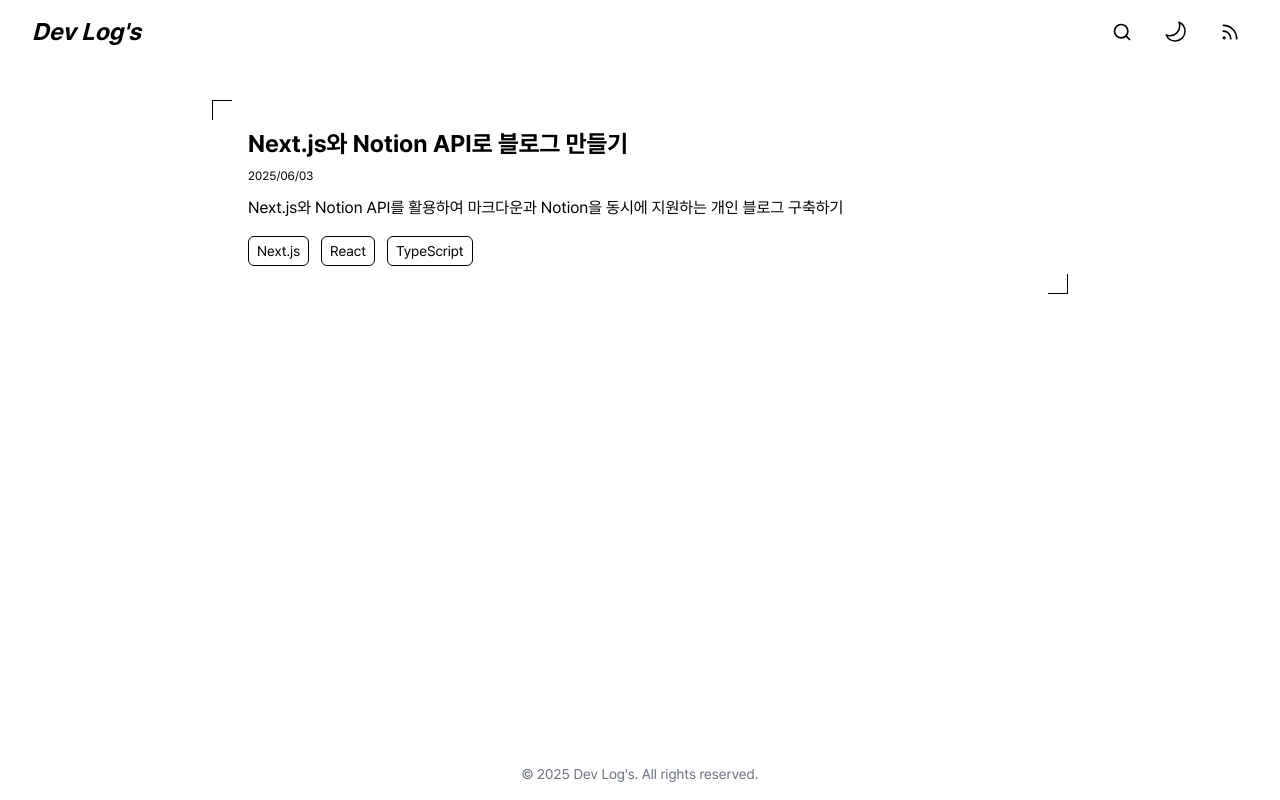
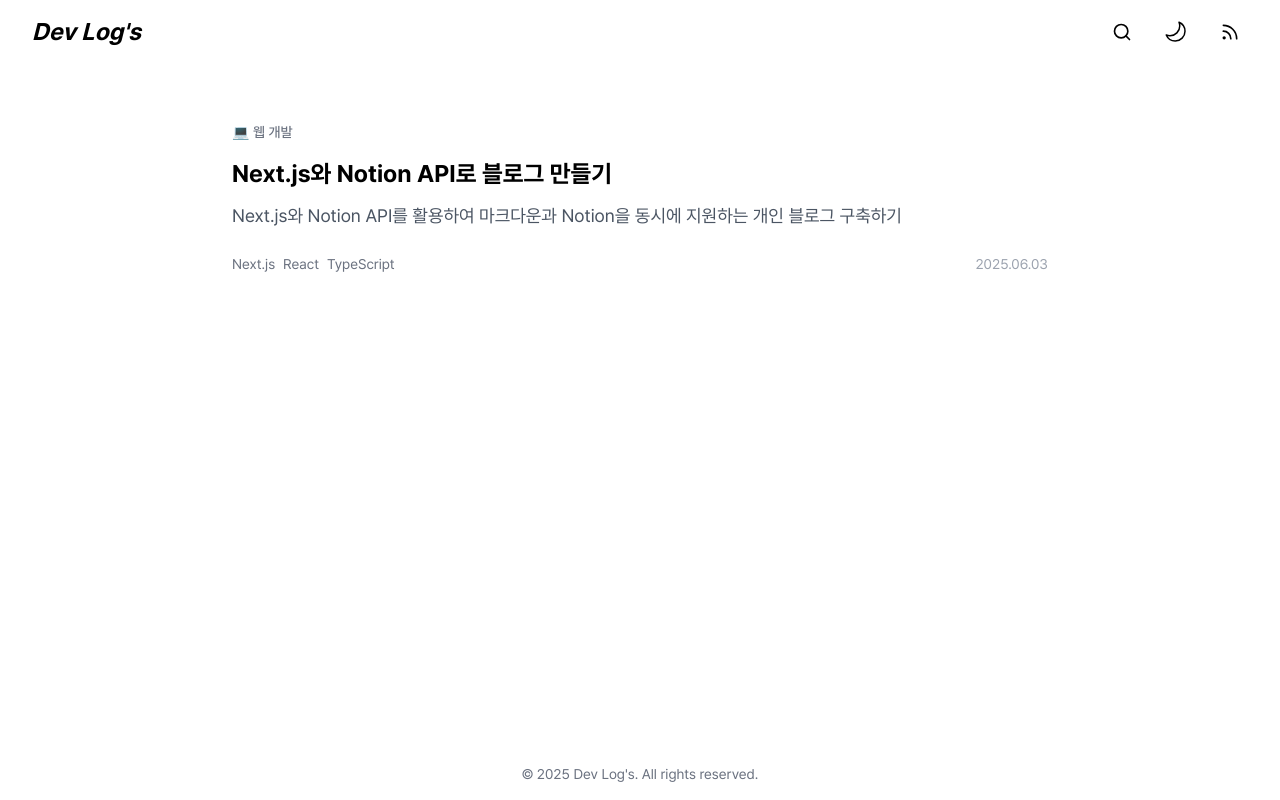
Before and after one commit to devsoob/dev-soob-log, a Next.js app: page / in a window 1280 px wide. Built offline with nearby package versions, Linux system fonts and the light colour scheme; no server answers.

Commit message:
Design: Update dark mode styles and UI improvements

```diff
--- a/components/Header.tsx
+++ b/components/Header.tsx
@@ -97,7 +97,7 @@ export default function Header({ onSearchResults, onSearching, onSearchVisible }
   }, [isSearchVisible]);
 
   return (
-    <header className="fixed top-0 left-0 right-0 bg-white/80 dark:bg-black/80 backdrop-blur-sm z-[100]">
+    <header className="fixed top-0 left-0 right-0 bg-white/80 dark:bg-[#1a1a1a]/80 backdrop-blur-sm z-[100]">
       <div className="w-full flex justify-between items-center px-4 xs:px-8 h-14 xs:h-16">
         <Link href="/" className="text-xl xs:text-2xl font-bold italic hover:scale-105 transition-transform duration-200 text-black dark:text-white" onClick={handleLogoClick}>
           Dev Log&apos;s
@@ -106,7 +106,7 @@ export default function Header({ onSearchResults, onSearching, onSearchVisible }
           {isHomePage && !isSearchVisible && (
             <button
               onClick={() => setIsSearchVisible(true)}
-              className="p-1.5 xs:p-2 rounded-full hover:bg-gray-100 dark:hover:bg-gray-800 transition-colors duration-200"
+              className="p-1.5 xs:p-2 rounded-full hover:bg-gray-100 dark:hover:bg-[#262626] transition-colors duration-200"
               title="Search"
             >
               <svg
@@ -132,7 +132,7 @@ export default function Header({ onSearchResults, onSearching, onSearchVisible }
                 type="text"
                 value={searchTerm}
                 onChange={(e) => setSearchTerm(e.target.value)}
-                className="w-48 xs:w-64 pl-2 pr-8 py-1 text-xs xs:text-sm text-gray-900 bg-white/50 dark:bg-black/50 border-b border-black dark:border-white focus:outline-none dark:text-white backdrop-blur-sm"
+                className="w-48 xs:w-64 pl-2 pr-8 py-1 text-xs xs:text-sm text-gray-900 dark:text-white border-b border-black dark:border-white focus:outline-none bg-transparent"
                 autoFocus
               />
               <button
@@ -161,7 +161,7 @@ export default function Header({ onSearchResults, onSearching, onSearchVisible }
           <ThemeToggle />
           <Link
             href="/rss.xml"
-            className="p-1.5 xs:p-2 rounded-full hover:bg-gray-100 dark:hover:bg-gray-800 transition-colors duration-200"
+            className="p-1.5 xs:p-2 rounded-full hover:bg-gray-100 dark:hover:bg-[#262626] transition-colors duration-200"
             title="RSS Feed"
             target="_blank"
             rel="noopener noreferrer"
@@ -185,13 +185,13 @@ export default function Header({ onSearchResults, onSearching, onSearchVisible }
           </Link>
         </div>
         {isHomePage && isSearchVisible && (
-          <div className="w-full xs:hidden mt-2 absolute top-full left-0 px-4 bg-white/80 dark:bg-black/80 backdrop-blur-sm pb-4">
+          <div className="w-full xs:hidden mt-2 absolute top-full left-0 px-4 pb-4">
             <form onSubmit={handleSearchSubmit} className="relative">
               <input
                 type="text"
                 value={searchTerm}
                 onChange={(e) => setSearchTerm(e.target.value)}
-                className="w-full pl-2 pr-8 py-1 text-xs text-gray-900 bg-white/50 dark:bg-black/50 border-b border-black dark:border-white focus:outline-none dark:text-white backdrop-blur-sm"
+                className="w-full pl-2 pr-8 py-1 text-xs text-gray-900 dark:text-white border-b border-black dark:border-white focus:outline-none bg-transparent"
                 autoFocus
               />
               <button
--- a/components/PostCard.tsx
+++ b/components/PostCard.tsx
@@ -2,6 +2,7 @@ import React from 'react';
 import { useRouter } from 'next/router';
 import { UnifiedPost } from '@/types/post';
 import Tag from './Tag';
+import Link from 'next/link';
 
 interface PostCardProps {
   post: UnifiedPost;
@@ -24,29 +25,33 @@ function PostCard({ post }: PostCardProps) {
   };
 
   return (
-    <div
-      className="block mb-4 cursor-pointer relative max-w-4xl mx-auto"
-      onClick={handleClick}
-    >
-      <div className="p-3 xs:p-4 sm:p-6 pt-4 xs:pt-6 sm:pt-8 pb-4 xs:pb-6 sm:pb-8 px-4 xs:px-6 sm:px-10">
-        <div className="absolute top-1 left-1 w-3 h-3 xs:w-4 sm:w-5 xs:h-4 sm:h-5 border-t border-l border-black dark:border-white"></div>
-        <div className="absolute bottom-1 right-1 w-3 h-3 xs:w-4 sm:w-5 xs:h-4 sm:h-5 border-b border-r border-black dark:border-white"></div>
+    <Link href={`/posts/${post.slug}`} className="block">
+      <div className="relative p-4 xs:p-5 sm:p-6 rounded-xl bg-white dark:bg-[#1a1a1a] hover:shadow-md hover:-translate-y-1 transition-all duration-200">
         <article>
-          <h2 className="text-lg xs:text-xl sm:text-2xl font-bold mb-2 text-black dark:text-white">{post.title}</h2>
-          <div className="text-black dark:text-white text-xs mb-3">
-            {formattedDate}
+          <span className="inline-block text-xs xs:text-sm font-medium text-gray-500 dark:text-gray-400 mb-4">{post.category}</span>
+          <h2 className="text-lg xs:text-xl sm:text-2xl font-bold mb-3 text-black dark:text-white group-hover:text-gray-600 dark:group-hover:text-gray-300 transition-colors duration-200">{post.title}</h2>
+          <p className="text-gray-600 dark:text-gray-400 text-sm xs:text-base sm:text-lg mb-4 line-clamp-2">{post.description}</p>
+          <div className="flex items-center justify-between mt-6">
+            {post.tags && post.tags.length > 0 && (
+              <div className="flex flex-wrap gap-2">
+                {post.tags.map((tag) => (
+                  <span key={tag} className="text-xs xs:text-sm text-gray-500 dark:text-gray-400">
+                    {tag}
+                  </span>
+                ))}
+              </div>
+            )}
+            <time className="text-xs xs:text-sm text-gray-400 dark:text-gray-500">
+              {new Date(post.date).toLocaleDateString('ko-KR', {
+                year: 'numeric',
+                month: '2-digit',
+                day: '2-digit'
+              }).replace(/\./g, '.').replace(/\s/g, '').replace(/\.$/, '')}
+            </time>
           </div>
-          <p className="text-black dark:text-white text-xs xs:text-sm sm:text-base mb-4">{post.description}</p>
         </article>
-        {post.tags && post.tags.length > 0 && (
-          <div className="flex flex-wrap gap-2 xs:gap-3 mt-4">
-            {post.tags.map((tag) => (
-              <Tag key={tag} name={tag} />
-            ))}
-          </div>
-        )}
       </div>
-    </div>
+    </Link>
   );
 }
 
--- a/components/Tag.tsx
+++ b/components/Tag.tsx
@@ -9,7 +9,7 @@ interface TagProps {
 }
 
 export default function Tag({ name, count, className = '', onClick }: TagProps) {
-  const baseClasses = 'inline-flex items-center px-1.5 xs:px-2 py-0.5 xs:py-1 rounded-md text-xs xs:text-sm bg-white dark:bg-black border border-black dark:border-white text-black dark:text-white';
+  const baseClasses = 'inline-flex items-center px-1.5 xs:px-2 py-0.5 xs:py-1 rounded-md text-xs xs:text-sm bg-white dark:bg-[#1a1a1a] border border-black dark:border-white text-black dark:text-white';
 
   if (onClick) {
     return (
--- a/components/ThemeToggle.tsx
+++ b/components/ThemeToggle.tsx
@@ -35,7 +35,7 @@ export default function ThemeToggle() {
   return (
     <button
       onClick={toggleTheme}
-      className="p-1.5 xs:p-2 rounded-full hover:bg-gray-100 dark:hover:bg-gray-800 transition-colors duration-200"
+      className="p-1.5 xs:p-2 rounded-full hover:bg-gray-100 dark:hover:bg-[#262626] transition-colors duration-200"
       aria-label="Toggle theme"
     >
       <div className={`relative w-5 h-5 xs:w-6 xs:h-6 transition-transform duration-500 ${isAnimating ? 'rotate-180' : ''}`}>
--- a/pages/index.tsx
+++ b/pages/index.tsx
@@ -45,7 +45,7 @@ export default function Home({ posts }: Props) {
         <meta property="og:type" content="website" />
       </Head>
 
-      <div className="min-h-screen bg-white dark:bg-black flex flex-col">
+      <div className="min-h-screen bg-white dark:bg-[#1a1a1a] flex flex-col">
         <Header onSearchResults={handleSearchResults} onSearching={handleSearching} onSearchVisible={handleSearchVisible} />
         <main className="flex-1 max-w-4xl mx-auto px-4 pt-24 pb-8 w-full">
           <section className={`space-y-8 ${isSearchVisible ? 'mt-8 xs:mt-0' : ''}`}>
--- a/pages/posts/[slug].tsx
+++ b/pages/posts/[slug].tsx
@@ -17,7 +17,7 @@ export default function PostPage({ post, mdxSource }: PostPageProps) {
   if (!post) return <div>Post not found</div>;
 
   return (
-    <div className="min-h-screen bg-white dark:bg-black flex flex-col">
+    <div className="min-h-screen bg-white dark:bg-[#1a1a1a] flex flex-col">
       <Head>
         <title>Dev Log's</title>
         <meta name="description" content={post.description} />
@@ -26,7 +26,7 @@ export default function PostPage({ post, mdxSource }: PostPageProps) {
       <Header />
 
       <article className="flex-1 max-w-4xl mx-auto px-4 xs:px-6 sm:px-10 pt-20 xs:pt-24 pb-8 w-full">
-        <Link href="/" className="text-blue-500 hover:text-blue-600 mb-4 inline-block text-base xs:text-lg sm:text-xl">
+        <Link href="/" className="text-black dark:text-white hover:text-gray-600 dark:hover:text-gray-300 mb-4 inline-block text-base xs:text-lg sm:text-xl">
           ← Back to Home
         </Link>
         <h1 className="text-2xl xs:text-3xl sm:text-4xl font-bold mb-4 text-black dark:text-white break-words">
@@ -38,7 +38,7 @@ export default function PostPage({ post, mdxSource }: PostPageProps) {
               year: 'numeric',
               month: '2-digit',
               day: '2-digit'
-            }).replace(/\./g, '/').replace(/\s/g, '').replace(/\/$/, '')}
+            }).replace(/\./g, '.').replace(/\s/g, '').replace(/\.$/, '')}
           </time>
           <div className="flex items-center gap-2 xs:gap-3">
             <span className="text-sm xs:text-base sm:text-lg">{post.category}</span>
@@ -46,7 +46,7 @@ export default function PostPage({ post, mdxSource }: PostPageProps) {
           {post.tags.length > 0 && (
             <div className="flex flex-wrap gap-2 xs:gap-3 mt-2">
               {post.tags.map(tag => (
-                <span key={tag} className="bg-white dark:bg-black border border-black dark:border-white px-2 py-1 rounded-md text-xs xs:text-sm">
+                <span key={tag} className="bg-white dark:bg-[#1a1a1a] border border-black dark:border-white px-2 py-1 rounded-md text-xs xs:text-sm">
                   {tag}
                 </span>
               ))}
--- a/styles/globals.css
+++ b/styles/globals.css
@@ -13,7 +13,7 @@
 
 @media (prefers-color-scheme: dark) {
   :root {
-    --background: #0a0a0a;
+    --background: #1a1a1a;
     --foreground: #ededed;
   }
 }
@@ -25,16 +25,26 @@ html {
 
 @media (prefers-color-scheme: dark) {
   html {
-    background-color: #0a0a0a;
+    background-color: #1a1a1a;
     color-scheme: dark;
   }
 }
 
 @layer base {
   body {
-    @apply text-gray-900 bg-white dark:text-gray-100 dark:bg-gray-900;
+    @apply bg-white dark:bg-[#4d4d4d] text-black dark:text-white;
     font-feature-settings: "rlig" 1, "calt" 1;
     overscroll-behavior: none;
+  }
+
+  :root {
+    --background: 0 0% 100%;
+    --foreground: 0 0% 3.9%;
+  }
+
+  .dark {
+    --background: 0 0% 30%;
+    --foreground: 0 0% 98%;
   }
 }
 
```
